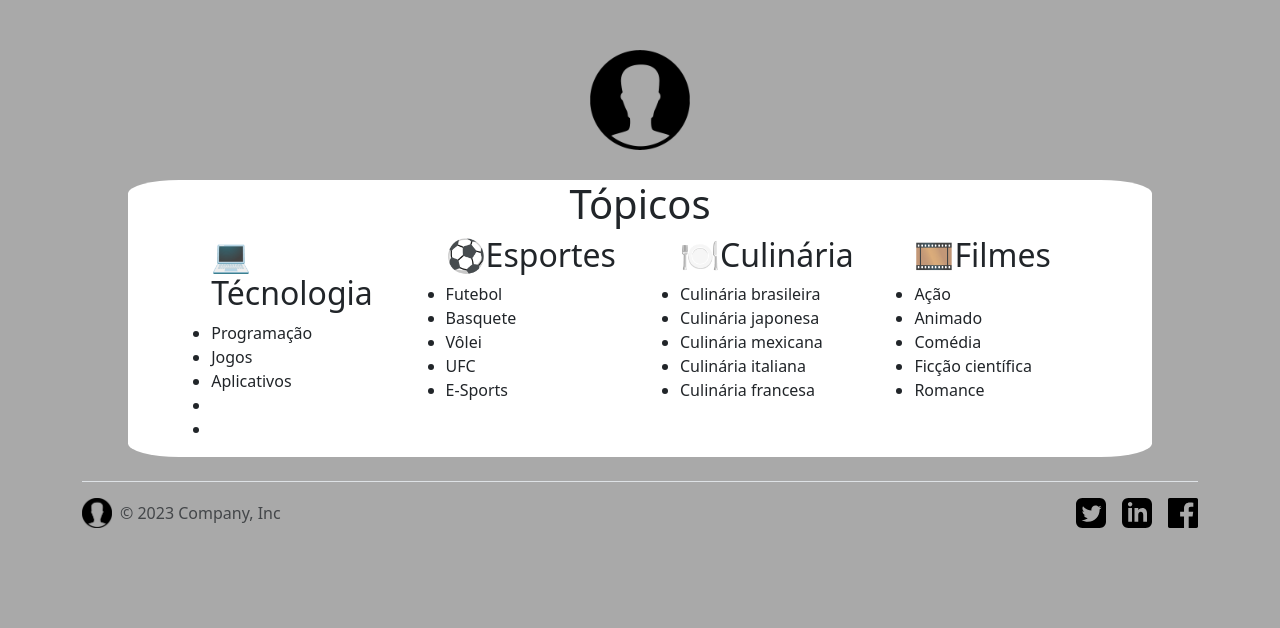
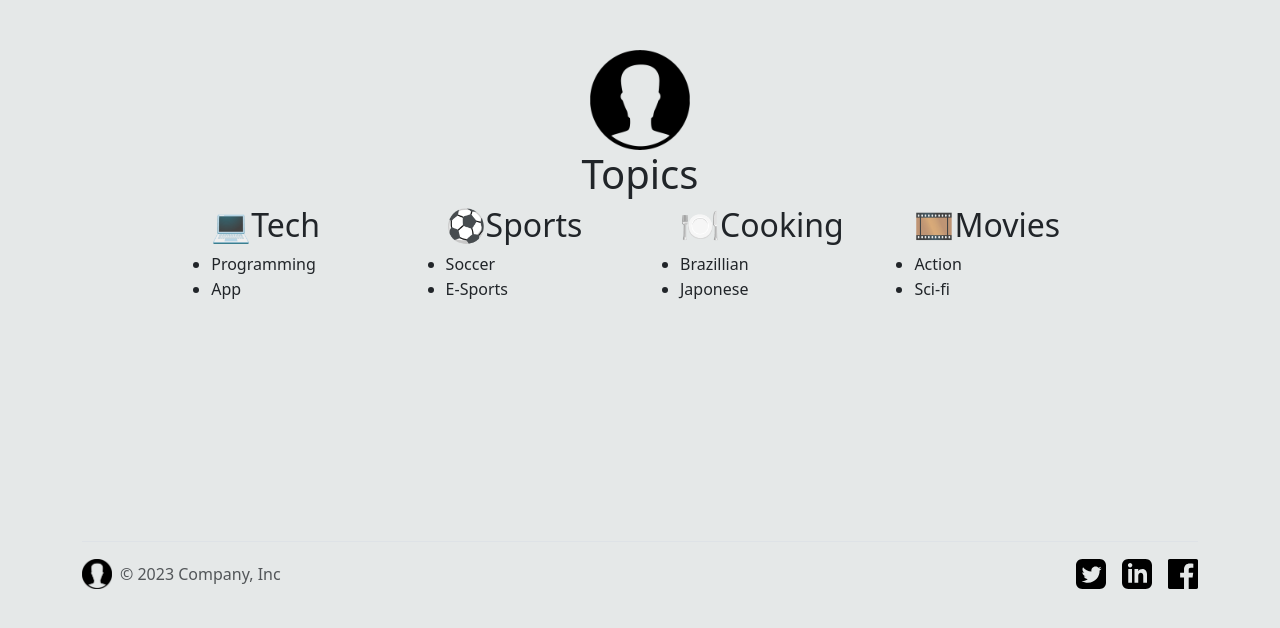
Before and after one commit to squad4resilia/fifth-project-squad-frontend, a React (Vite) app: page / in a window 1280 px wide. Shown: the top 628 px of the page. Built offline with nearby package versions, Linux system fonts and the light colour scheme.

Commit message:
update list

```diff
--- a/src/landingpage.css
+++ b/src/landingpage.css
@@ -1,5 +1,5 @@
 body {
-    background:#A9A9A9;
+    background:#e5e8e8;
 }
 img{
     width: 30px;
@@ -11,6 +11,27 @@ img{
     margin: 50px 0 0 0 ;
 }
 
+li{
+    margin-top: 1px;
+    cursor: pointer;
+    position: relative;
+}
+
+li::after{
+    content: "";
+    width: 0%;
+    height: 2px;
+    background-color: #000000;
+    position: absolute;
+    bottom: 0;
+    left: 0;
+    transition: 0.5s ease-in-out;
+}
+
+li:hover::after{
+    width: 100%;
+}
+
 #teste{
     display: flex;
     justify-content: center;
@@ -18,9 +39,7 @@ img{
     flex-direction: column;
     width: 80%;
     height: 80%;
-    margin: 30px 0 0 0 ;
-    border-radius: 5%;
-    background-color: #FFFFFF;
+    margin-bottom: 200px;
 }
 
 #testando{
--- a/src/landingpage.jsx
+++ b/src/landingpage.jsx
@@ -13,47 +13,35 @@ function Page() {
         </div>
         <div id="teste">
           <div>
-            <h1>Tópicos</h1>
+            <h1>Topics</h1>
           </div>
           <div className="principal">
             <div>
               <ul>
-                <h2 className="temas">💻Técnologia</h2>
-                <li>Programação</li>
-                <li>Jogos</li>
-                <li>Aplicativos</li>
-                <li></li>
-                <li></li>
+                <h2 className="temas">💻Tech</h2>
+                <li>Programming</li>
+                <li>App</li>
               </ul>
             </div>
             <div>
               <ul>
-                <h2 className="temas">⚽Esportes</h2>
-                <li>Futebol</li>
-                <li>Basquete</li>
-                <li>Vôlei</li>
-                <li>UFC</li>
+                <h2 className="temas">⚽Sports</h2>
+                <li>Soccer</li>
                 <li>E-Sports</li>
               </ul>
             </div>
             <div>
               <ul>
-                <h2 className="temas">🍽Culinária</h2>
-                <li>Culinária brasileira</li>
-                <li>Culinária japonesa</li>
-                <li>Culinária mexicana</li>
-                <li>Culinária italiana</li>
-                <li>Culinária francesa</li>
+                <h2 className="temas">🍽Cooking</h2>
+                <li>Brazillian</li>
+                <li>Japonese</li>
               </ul>
             </div>
             <div>
               <ul>
-                <h2 className="temas">🎞Filmes</h2>
-                <li>Ação</li>
-                <li>Animado</li>
-                <li>Comédia</li>
-                <li>Ficção científica</li>
-                <li>Romance</li>
+                <h2 className="temas">🎞Movies</h2>
+                <li>Action</li>
+                <li>Sci-fi</li>
               </ul>
             </div>
           </div>
@@ -79,7 +67,7 @@ function Page() {
 
           <ul className="nav col-md-4 justify-content-end list-unstyled d-flex">
             <li className="ms-3">
-              <a className="text-muted" href="#">
+              <a className="text-muted" href="https://twitter.com/home">
                 <img
                   src={twitterLogo}
                   className="bi"
@@ -90,7 +78,7 @@ function Page() {
               </a>
             </li>
             <li className="ms-3">
-              <a className="text-muted" href="#">
+              <a className="text-muted" href="https://www.instagram.com/">
                 <img
                   src={instagramLogo}
                   className="bi"
@@ -101,7 +89,7 @@ function Page() {
               </a>
             </li>
             <li className="ms-3">
-              <a className="text-muted" href="#">
+              <a className="text-muted" href="https://www.facebook.com/">
                 <img
                   src={facebookLogo}
                   className="bi"
```
